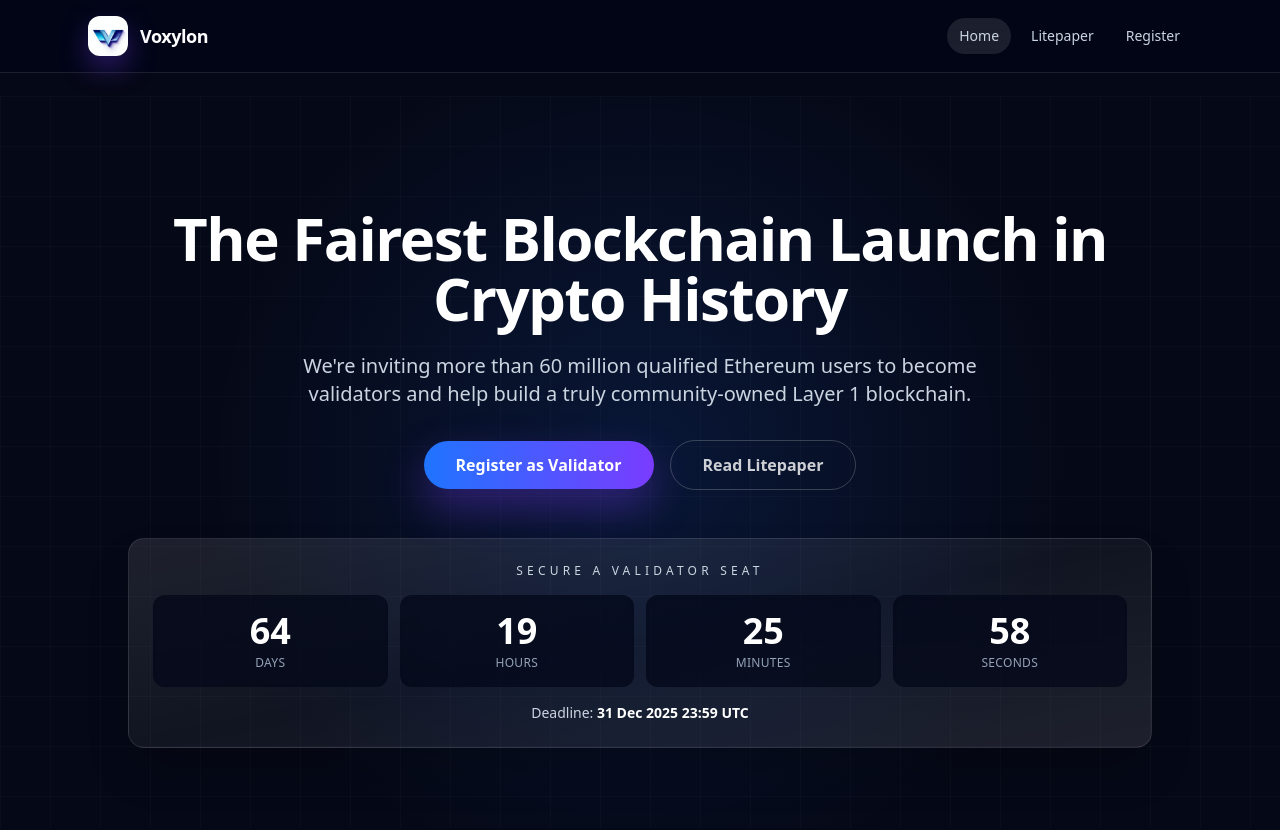
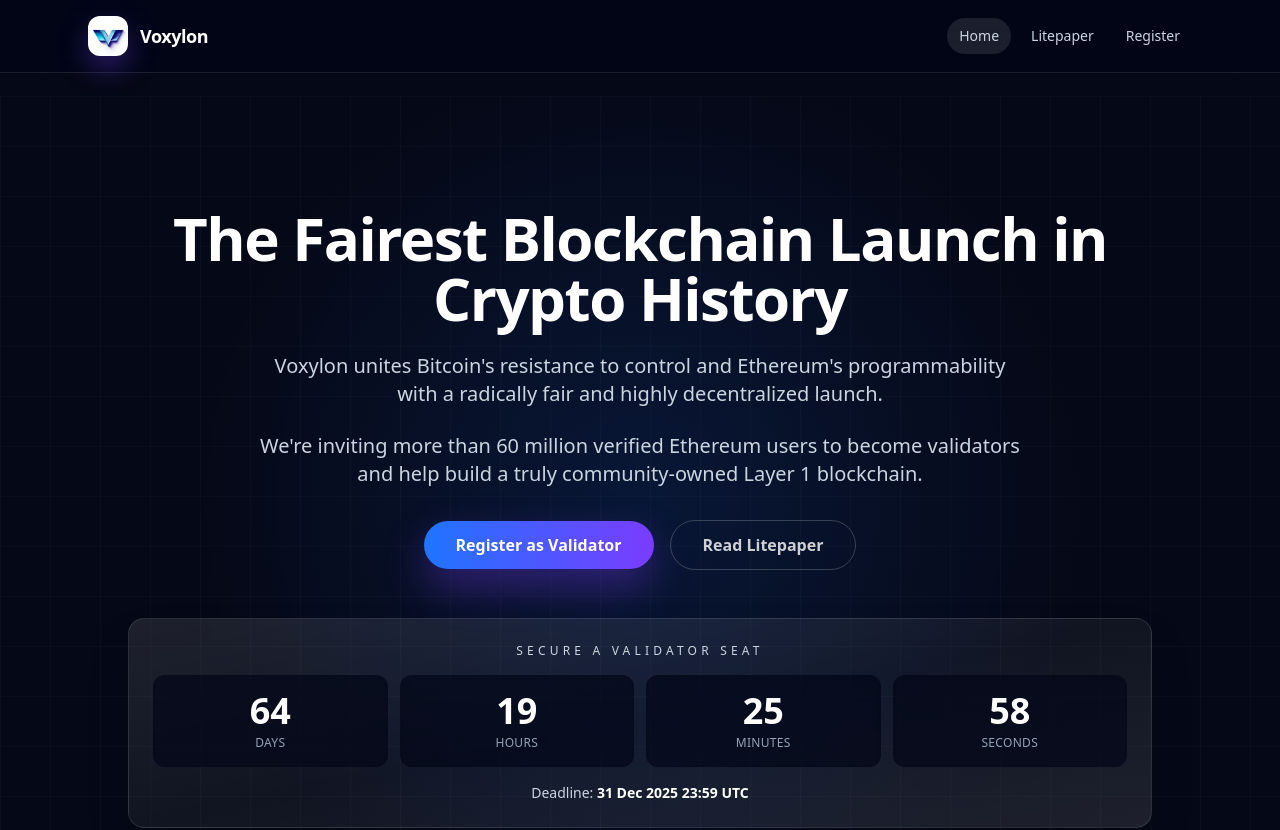
Before and after one commit to voxylon/voxylon, a React (Vite) app: page / in a window 1280 px wide. Shown: the top 830 px of the page. Built offline with nearby package versions, Linux system fonts and the light colour scheme.

Commit message:
update narrative

```diff
--- a/src/pages/Home.jsx
+++ b/src/pages/Home.jsx
@@ -136,7 +136,17 @@ function Home() {
             variants={heroVariants}
             custom={1}
           >
-            We're inviting more than 60 million qualified Ethereum users to become validators and help build a truly community-owned Layer 1 blockchain.
+            Voxylon unites Bitcoin's resistance to control and Ethereum's programmability with a radically fair and highly decentralized launch.
+          </motion.p>
+          <motion.p
+            className="mt-6 text-lg text-slate-300 sm:text-xl max-w-3xl mx-auto"
+            initial="hidden"
+            whileInView="visible"
+            viewport={{ once: true, amount: 0.4 }}
+            variants={heroVariants}
+            custom={1}
+          >
+            We're inviting more than 60 million verified Ethereum users to become validators and help build a truly community-owned Layer 1 blockchain.
           </motion.p>
           <motion.div
             className="mt-8 flex flex-col items-center justify-center gap-4 sm:flex-row"
```
